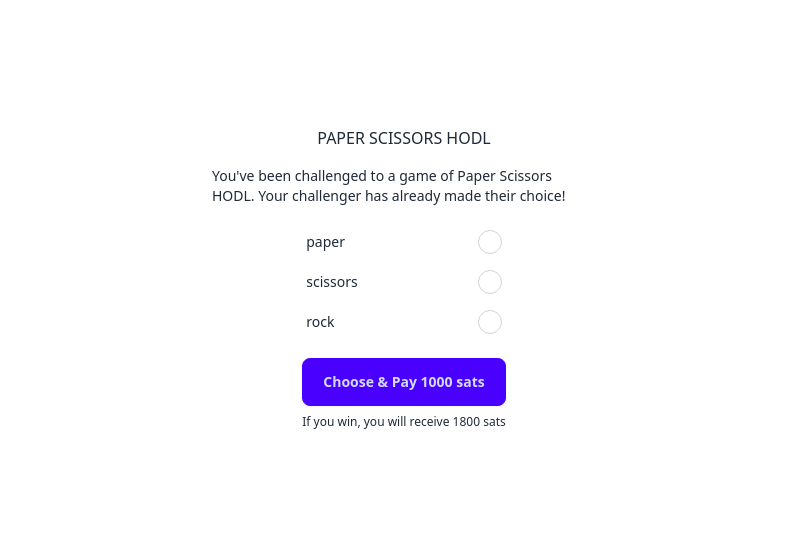
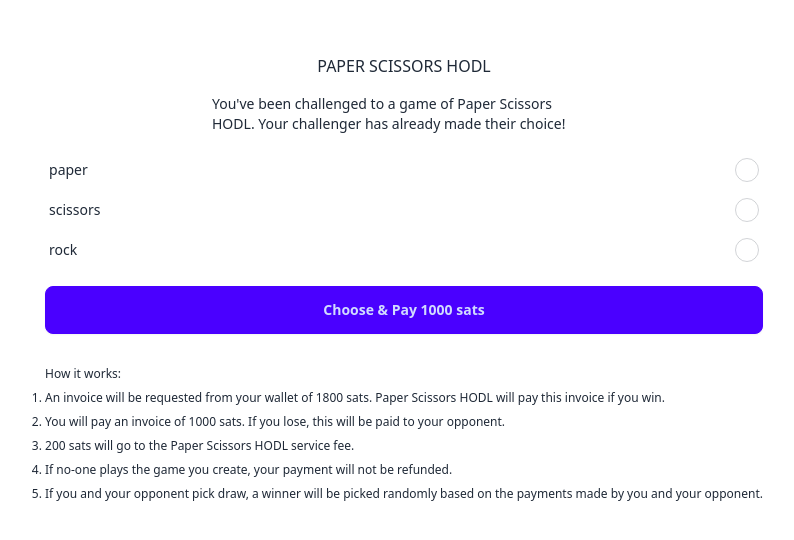
Before and after one commit to rolznz/paper-scissors-hodl, a Next.js app: page /games/1 in a window 1280 px wide. Shown: the part 122-662 px from the top of the page, without its empty margins (236-1030 px from the left). Built offline with nearby package versions, Linux system fonts and the light colour scheme.

Commit message:
feat: use make_invoice metadata instead of encoding data into invoice description

```diff
--- a/app/actions.ts
+++ b/app/actions.ts
@@ -1,8 +1,25 @@
 "use server";
 
-import { GAME_AMOUNT_SATS, GameResult, Option, WIN_AMOUNT_SATS } from "./types";
+import {
+  APP_NAME,
+  GAME_AMOUNT_SATS,
+  GameResult,
+  Option,
+  WIN_AMOUNT_SATS,
+} from "./types";
 import { nwc } from "@getalby/sdk";
 import { Invoice } from "@getalby/lightning-tools";
+
+type ChallengerInvoiceMetadata = {
+  option: Option;
+  winInvoice: string;
+};
+
+type OpponentInvoiceMetadata = {
+  gamePaymentHash: string;
+  option: Option;
+  winInvoice: string;
+};
 
 export async function createGame(
   challengerOption: Option,
@@ -20,11 +37,16 @@ export async function createGame(
     nostrWalletConnectUrl,
   });
 
-  // TODO: this would be easier if NWC supported passing metadata
-  const challengerTransaction = await nwcClient.makeInvoice({
-    amount: GAME_AMOUNT_SATS * 1000,
-    description: [challengerOption, challengerInvoice].join(" "),
-  });
+  const challengerTransaction = await nwcClient.makeInvoice(
+    {
+      amount: GAME_AMOUNT_SATS * 1000,
+      description: `${APP_NAME} payment`,
+      metadata: {
+        option: challengerOption,
+        winInvoice: challengerInvoice,
+      } satisfies ChallengerInvoiceMetadata,
+    } as nwc.Nip47MakeInvoiceRequest /* TODO: remove cast when JS SDK is updated */
+  );
 
   return {
     invoice: challengerTransaction.invoice,
@@ -49,11 +71,17 @@ export async function replyGame(
     nostrWalletConnectUrl,
   });
 
-  // TODO: this would be easier if NWC supported passing metadata
-  const transaction = await nwcClient.makeInvoice({
-    amount: GAME_AMOUNT_SATS * 1000,
-    description: [gamePaymentHash, opponentOption, opponentInvoice].join(" "),
-  });
+  const transaction = await nwcClient.makeInvoice(
+    {
+      amount: GAME_AMOUNT_SATS * 1000,
+      description: `${APP_NAME} payment`,
+      metadata: {
+        gamePaymentHash,
+        option: opponentOption,
+        winInvoice: opponentInvoice,
+      } satisfies OpponentInvoiceMetadata,
+    } as nwc.Nip47MakeInvoiceRequest /* TODO: remove cast when JS SDK is updated */
+  );
 
   return {
     invoice: transaction.invoice,
@@ -82,7 +110,9 @@ export async function checkGame(
   );
   const opponentTransaction = transactions.find(
     (t) =>
-      t.type === "incoming" && t.description.split(" ")[0] === gamePaymentHash
+      t.type === "incoming" &&
+      (t.metadata as OpponentInvoiceMetadata | undefined)?.gamePaymentHash ===
+        gamePaymentHash
   );
 
   if (!challengerTransaction || !opponentTransaction) {
@@ -93,12 +123,13 @@ export async function checkGame(
     return "pending";
   }
 
-  const challengerOption = challengerTransaction.description.split(
-    " "
-  )[0] as Option;
-  const opponentOption = opponentTransaction.description.split(
-    " "
-  )[1] as Option;
+  const challengerTransactionMetadata =
+    challengerTransaction.metadata as ChallengerInvoiceMetadata;
+  const opponentTransactionMetadata =
+    opponentTransaction.metadata as OpponentInvoiceMetadata;
+
+  const challengerOption = challengerTransactionMetadata.option;
+  const opponentOption = opponentTransactionMetadata.option;
 
   let result: GameResult = "draw";
 
@@ -115,9 +146,13 @@ export async function checkGame(
   if (result === "draw") {
     // for now, we can't refund both users. So instead, pick one of the players to win
     // using something only the server knows
-    const seed = parseInt((challengerTransaction.preimage.substring(0, 4) + opponentTransaction.preimage.substring(0, 4)), 16);
+    const seed = parseInt(
+      challengerTransaction.preimage.substring(0, 4) +
+        opponentTransaction.preimage.substring(0, 4),
+      16
+    );
     var x = Math.sin(seed) * 10000;
-    result = (x - Math.floor(x)) > 0.5 ? "win" : "lose";
+    result = x - Math.floor(x) > 0.5 ? "win" : "lose";
     if (!isChallenger) {
       result = result === "win" ? "lose" : "win";
     }
@@ -129,8 +164,8 @@ export async function checkGame(
     const challengerWon = isChallenger && result === "win";
 
     const invoiceToPay = challengerWon
-      ? challengerTransaction.description.split(" ")[1]
-      : opponentTransaction.description.split(" ")[2];
+      ? challengerTransactionMetadata.winInvoice
+      : opponentTransactionMetadata.winInvoice;
 
     await nwcClient.payInvoice({
       invoice: invoiceToPay,
--- a/app/games/[id]/page.tsx
+++ b/app/games/[id]/page.tsx
@@ -2,12 +2,7 @@
 
 import { useParams, useRouter, useSearchParams } from "next/navigation";
 import React from "react";
-import {
-  GAME_AMOUNT_SATS,
-  Option,
-  options,
-  WIN_AMOUNT_SATS,
-} from "@/app/types";
+import { APP_NAME, Option, WIN_AMOUNT_SATS } from "@/app/types";
 import { checkGame, replyGame } from "@/app/actions";
 import { PlayForm } from "@/components/PlayForm";
 
@@ -30,7 +25,7 @@ export default function Game() {
       const provider = await requestProvider();
       const ownInvoice = await provider.makeInvoice({
         amount: WIN_AMOUNT_SATS,
-        defaultMemo: "Paper Scissors HODL WIN invoice"
+        defaultMemo: `${APP_NAME} WIN invoice`,
       });
       const { invoice } = await replyGame(
         params.id,
@@ -52,5 +47,12 @@ export default function Game() {
     }
   }
 
-  return <PlayForm onSubmit={onSubmit} selectedOption={selectedOption} setSelectedOption={setSelectedOption} isOpponent/>
+  return (
+    <PlayForm
+      onSubmit={onSubmit}
+      selectedOption={selectedOption}
+      setSelectedOption={setSelectedOption}
+      isOpponent
+    />
+  );
 }
--- a/app/layout.tsx
+++ b/app/layout.tsx
@@ -1,9 +1,10 @@
 import type { Metadata } from "next";
 import "./globals.css";
 import React from "react";
+import { APP_NAME } from "./types";
 
 export const metadata: Metadata = {
-  title: "Paper Scissors HODL",
+  title: APP_NAME,
   description: "Paper Scissors Rock with sats at stake",
 };
 
--- a/app/page.tsx
+++ b/app/page.tsx
@@ -1,6 +1,6 @@
 "use client";
 import React from "react";
-import { options, Option, GAME_AMOUNT_SATS, WIN_AMOUNT_SATS } from "./types";
+import { Option, WIN_AMOUNT_SATS, APP_NAME } from "./types";
 import { createGame } from "@/app/actions";
 import { useRouter } from "next/navigation";
 import { PlayForm } from "@/components/PlayForm";
@@ -21,7 +21,7 @@ export default function Home() {
       const provider = await requestProvider();
       const ownInvoice = await provider.makeInvoice({
         amount: WIN_AMOUNT_SATS,
-        defaultMemo: "Paper Scissors HODL WIN invoice"
+        defaultMemo: `${APP_NAME} WIN invoice`,
       });
       const { invoice, paymentHash } = await createGame(
         selectedOption,
@@ -36,5 +36,11 @@ export default function Home() {
     }
   }
 
-  return <PlayForm onSubmit={onSubmit} selectedOption={selectedOption} setSelectedOption={setSelectedOption}/>
+  return (
+    <PlayForm
+      onSubmit={onSubmit}
+      selectedOption={selectedOption}
+      setSelectedOption={setSelectedOption}
+    />
+  );
 }
--- a/app/types.ts
+++ b/app/types.ts
@@ -5,3 +5,5 @@ export type GameResult = "win" | "lose" | "draw" | "pending";
 
 export const GAME_AMOUNT_SATS = 1000;
 export const WIN_AMOUNT_SATS = 1800;
+
+export const APP_NAME = "Paper Scissors HODL";
--- a/components/PlayForm.tsx
+++ b/components/PlayForm.tsx
@@ -1,17 +1,33 @@
-import { GAME_AMOUNT_SATS, Option, options, WIN_AMOUNT_SATS } from "@/app/types";
+import {
+  APP_NAME,
+  GAME_AMOUNT_SATS,
+  Option,
+  options,
+  WIN_AMOUNT_SATS,
+} from "@/app/types";
 
-type PlayFormProps =  {
+type PlayFormProps = {
   onSubmit(event: React.FormEvent): Promise<void>;
   selectedOption: Option | undefined;
   setSelectedOption(option: Option): void;
   isOpponent?: boolean;
-}
+};
 
-export function PlayForm({onSubmit, selectedOption, setSelectedOption, isOpponent}: PlayFormProps) {
+export function PlayForm({
+  onSubmit,
+  selectedOption,
+  setSelectedOption,
+  isOpponent,
+}: PlayFormProps) {
   return (
     <>
-      <p>PAPER SCISSORS HODL</p>
-      {isOpponent && <p className="text-sm my-4 max-w-sm">{"You've"} been challenged to a game of Paper Scissors HODL. Your challenger has already made their choice!</p>}
+      <p className="uppercase">{APP_NAME}</p>
+      {isOpponent && (
+        <p className="text-sm my-4 max-w-sm">
+          {"You've"} been challenged to a game of {APP_NAME}. Your challenger
+          has already made their choice!
+        </p>
+      )}
       <form onSubmit={onSubmit}>
         {options.map((option) => (
           <div className="form-control" key={option}>
@@ -33,7 +49,29 @@ export function PlayForm({onSubmit, selectedOption, setSelectedOption, isOpponen
         <button className="btn btn-primary mt-4 w-full">
           Choose & Pay {GAME_AMOUNT_SATS} sats
         </button>
-        <p className="text-xs mt-2">If you win, you will receive {WIN_AMOUNT_SATS} sats</p>
+        <p className="text-xs mt-8">How it works:</p>
+        <ul className="list-decimal">
+          <li className="text-xs mt-2">
+            An invoice will be requested from your wallet of {WIN_AMOUNT_SATS}{" "}
+            sats. {APP_NAME} will pay this invoice if you win.
+          </li>
+          <li className="text-xs mt-2">
+            You will pay an invoice of {GAME_AMOUNT_SATS} sats. If you lose,
+            this will be paid to your opponent.
+          </li>
+          <li className="text-xs mt-2">
+            {GAME_AMOUNT_SATS * 2 - WIN_AMOUNT_SATS} sats will go to the{" "}
+            {APP_NAME} service fee.
+          </li>
+          <li className="text-xs mt-2">
+            If no-one plays the game you create, your payment will not be
+            refunded.
+          </li>
+          <li className="text-xs mt-2">
+            If you and your opponent pick draw, a winner will be picked randomly
+            based on the payments made by you and your opponent.
+          </li>
+        </ul>
       </form>
     </>
   );
```
Also changed, not shown: 1 other file (tests, documents, lock files or other folders).
